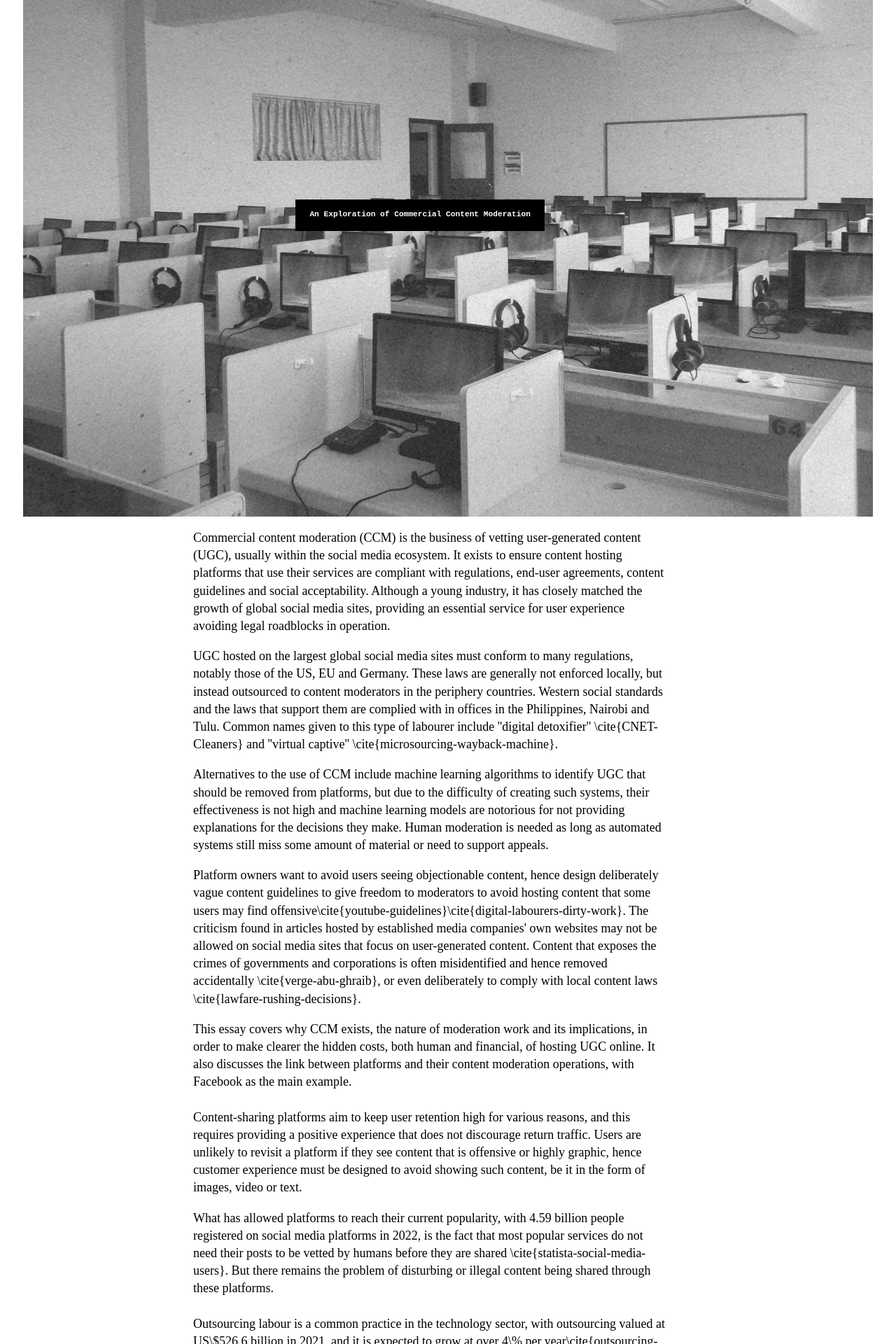
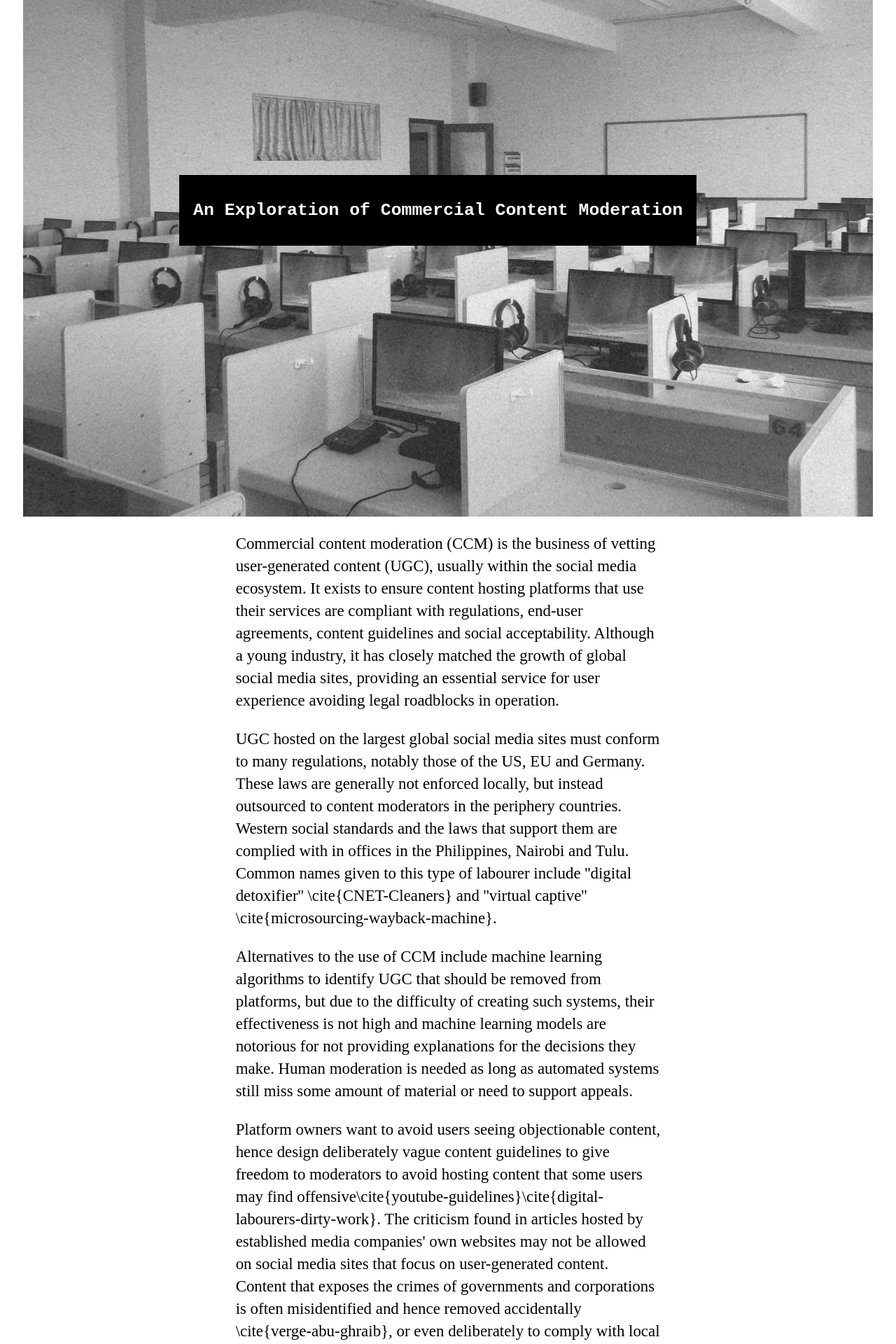
Before and after one commit to Zac-Benattar/PersonalWebsite, a Django app: page /posts/2/ in a window 1280 px wide. Shown: the part 310-2230 px from the top of the page at 70% size. Run offline with Django 4.2, Linux system fonts and the light colour scheme; data comes from the database, SQL or seed files in the repository; both versions use the stored data as it was after the commit; some libraries are stand-ins or nearby versions.

Commit message:
Updated blog_post_detail.css
Improved text scaling and layout

```diff
--- a/mysite/static/css/blog_post_detail.css
+++ b/mysite/static/css/blog_post_detail.css
@@ -1,10 +1,11 @@
 body {
   line-height: 1.4;
-  font-size: 70%;
 }
 
 p {
+  font-size:calc(12px + 0.85vw);
   max-width: 75ch;
+  min-width: 5ch;
 }
 
 .content {
@@ -44,20 +45,12 @@ p {
   width: 0%;
 }
 
-.blog-title-section {
-  margin-top: 10px;
-  margin-bottom: 10px;
-  margin-left: 20%;
-  margin-right: 20%;
+.blogpost-text-body {
+  margin-right: 25%;
+  margin-left: 25%;
 }
 
-.blogpost-text-body {
-  font-size: 18px;
-  margin-right: 20%;
-  margin-left: 20%;
-}
-
-/* Container holding the image and the text */
+/* Container holding the cover image and the headline */
 .headline-image-container {
   margin-left: auto;
   margin-right: auto;
@@ -72,15 +65,20 @@ p {
   width: 100%;
 }
 
-/* Bottom right text */
+/* Headline text that sits on top of cover image must have absolute position */
 .blog-title-block {
   position: absolute;
   justify-content: center;
-  bottom: 20%;
-  left: 33%;
+  top: 70%;
+  left: 20%;
   background-color: black;
   color: white;
   padding-left: 20px;
   padding-right: 20px;
   font-family: "Courier New", Courier, monospace;
+  max-width: 50ch;
+  display: flex;
+  align-items: center;
+  flex-direction: column;
+  font-size:calc(12px + 1vw);
 }
```
Also changed, not shown: mysite/db.sqlite3.
